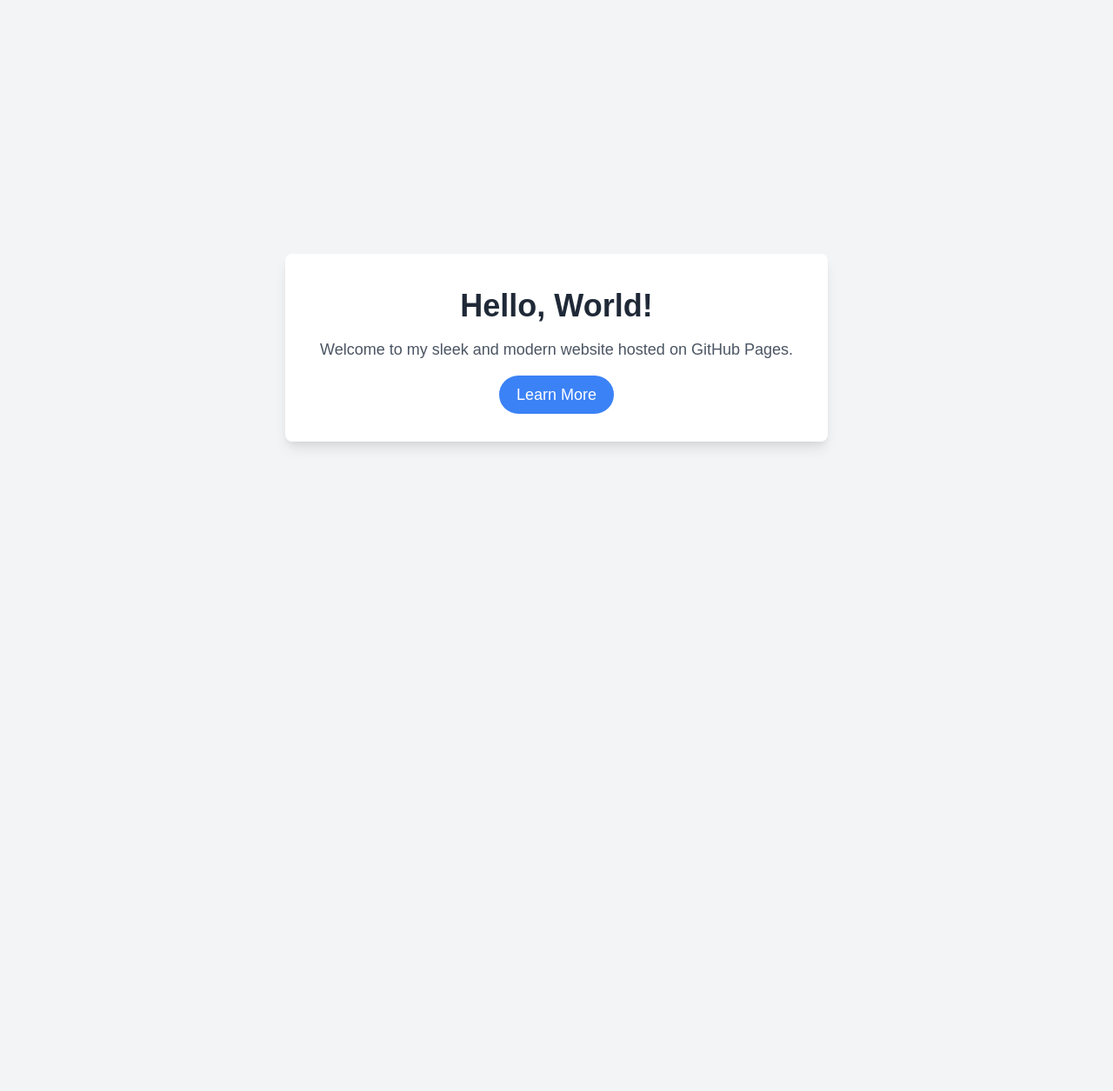
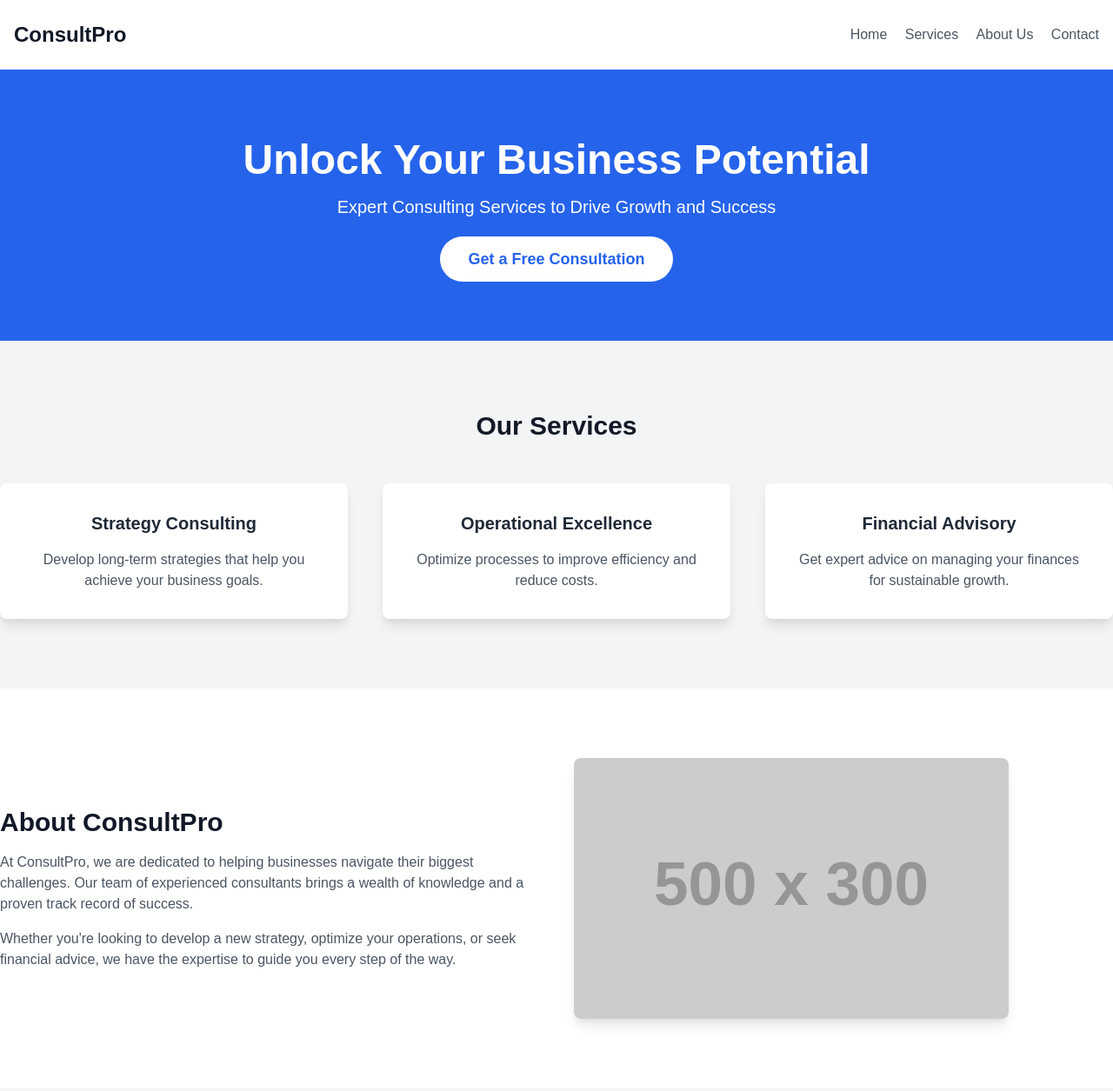
Before and after one commit to rk909090/test_html, a plain HTML site: page index.html in a window 1280 px wide. Shown: the top 1255 px of the page at 87% size. Before the commit the page ends 800 px from the top, so only its background shows below. Drawn offline with nearby package versions, Linux system fonts and the light colour scheme; placeholder pictures from the web are drawn by us; a web font is replaced by a local one.

Commit message:
Update index.html

```diff
--- a/index.html
+++ b/index.html
@@ -1,12 +1,13 @@
 <!DOCTYPE html>
 <html lang="en">
+
 <head>
     <meta charset="UTF-8">
     <meta name="viewport" content="width=device-width, initial-scale=1.0">
-    <title>Hello World</title>
+    <title>Business Consulting Services</title>
     <!-- Tailwind CSS CDN -->
     <link href="https://cdn.jsdelivr.net/npm/tailwindcss@2.2.19/dist/tailwind.min.css" rel="stylesheet">
-    <!-- Google Sans Font (Product Sans alternative) -->
+    <!-- Google Sans Font -->
     <link rel="stylesheet" href="https://fonts.googleapis.com/css2?family=Google+Sans+Text:wght@400;500;700&display=swap">
     <style>
         body {
@@ -14,11 +15,98 @@
         }
     </style>
 </head>
-<body class="bg-gray-100 flex items-center justify-center h-screen">
-    <div class="bg-white p-10 rounded-lg shadow-lg text-center">
-        <h1 class="text-4xl font-bold text-gray-800 mb-4">Hello, World!</h1>
-        <p class="text-lg text-gray-600 mb-6">Welcome to my sleek and modern website hosted on GitHub Pages.</p>
-        <a href="#" class="px-5 py-3 bg-blue-500 text-white rounded-full text-lg hover:bg-blue-700 transition">Learn More</a>
-    </div>
+
+<body class="bg-gray-100">
+    <!-- Header Section -->
+    <header class="bg-white shadow-lg">
+        <div class="max-w-7xl mx-auto px-4 py-6 flex justify-between items-center">
+            <div class="text-2xl font-bold text-gray-900">
+                <a href="#">ConsultPro</a>
+            </div>
+            <nav class="space-x-4">
+                <a href="#" class="text-gray-600 hover:text-blue-500">Home</a>
+                <a href="#services" class="text-gray-600 hover:text-blue-500">Services</a>
+                <a href="#about" class="text-gray-600 hover:text-blue-500">About Us</a>
+                <a href="#contact" class="text-gray-600 hover:text-blue-500">Contact</a>
+            </nav>
+        </div>
+    </header>
+
+    <!-- Hero Section -->
+    <section class="bg-blue-600 text-white py-20">
+        <div class="max-w-7xl mx-auto text-center">
+            <h1 class="text-5xl font-bold mb-4">Unlock Your Business Potential</h1>
+            <p class="text-xl mb-8">Expert Consulting Services to Drive Growth and Success</p>
+            <a href="#contact" class="px-8 py-4 bg-white text-blue-600 rounded-full text-lg font-semibold hover:bg-gray-200">Get a Free Consultation</a>
+        </div>
+    </section>
+
+    <!-- Services Section -->
+    <section id="services" class="py-20 bg-gray-100">
+        <div class="max-w-7xl mx-auto text-center">
+            <h2 class="text-3xl font-bold text-gray-900 mb-12">Our Services</h2>
+            <div class="grid grid-cols-1 md:grid-cols-3 gap-10">
+                <div class="bg-white p-8 rounded-lg shadow-lg">
+                    <h3 class="text-xl font-semibold text-gray-800 mb-4">Strategy Consulting</h3>
+                    <p class="text-gray-600">Develop long-term strategies that help you achieve your business goals.</p>
+                </div>
+                <div class="bg-white p-8 rounded-lg shadow-lg">
+                    <h3 class="text-xl font-semibold text-gray-800 mb-4">Operational Excellence</h3>
+                    <p class="text-gray-600">Optimize processes to improve efficiency and reduce costs.</p>
+                </div>
+                <div class="bg-white p-8 rounded-lg shadow-lg">
+                    <h3 class="text-xl font-semibold text-gray-800 mb-4">Financial Advisory</h3>
+                    <p class="text-gray-600">Get expert advice on managing your finances for sustainable growth.</p>
+                </div>
+            </div>
+        </div>
+    </section>
+
+    <!-- About Us Section -->
+    <section id="about" class="py-20 bg-white">
+        <div class="max-w-7xl mx-auto grid grid-cols-1 md:grid-cols-2 gap-10 items-center">
+            <div>
+                <h2 class="text-3xl font-bold text-gray-900 mb-4">About ConsultPro</h2>
+                <p class="text-gray-600 mb-4">At ConsultPro, we are dedicated to helping businesses navigate their biggest challenges. Our team of experienced consultants brings a wealth of knowledge and a proven track record of success.</p>
+                <p class="text-gray-600">Whether you're looking to develop a new strategy, optimize your operations, or seek financial advice, we have the expertise to guide you every step of the way.</p>
+            </div>
+            <div>
+                <img src="https://via.placeholder.com/500x300" alt="About Us Image" class="rounded-lg shadow-lg">
+            </div>
+        </div>
+    </section>
+
+    <!-- Contact Section -->
+    <section id="contact" class="py-20 bg-gray-100">
+        <div class="max-w-7xl mx-auto text-center">
+            <h2 class="text-3xl font-bold text-gray-900 mb-8">Contact Us</h2>
+            <p class="text-lg text-gray-600 mb-12">Ready to take your business to the next level? Get in touch with us today for a free consultation.</p>
+            <form action="#" method="POST" class="max-w-lg mx-auto bg-white p-8 rounded-lg shadow-lg">
+                <div class="mb-6">
+                    <input type="text" name="name" placeholder="Your Name" class="w-full p-4 bg-gray-100 rounded-lg focus:outline-none focus:ring-2 focus:ring-blue-600">
+                </div>
+                <div class="mb-6">
+                    <input type="email" name="email" placeholder="Your Email" class="w-full p-4 bg-gray-100 rounded-lg focus:outline-none focus:ring-2 focus:ring-blue-600">
+                </div>
+                <div class="mb-6">
+                    <textarea name="message" placeholder="Your Message" class="w-full p-4 bg-gray-100 rounded-lg focus:outline-none focus:ring-2 focus:ring-blue-600" rows="5"></textarea>
+                </div>
+                <button type="submit" class="w-full px-8 py-4 bg-blue-600 text-white rounded-full text-lg font-semibold hover:bg-blue-700 transition">Send Message</button>
+            </form>
+        </div>
+    </section>
+
+    <!-- Footer Section -->
+    <footer class="bg-gray-900 text-white py-6">
+        <div class="max-w-7xl mx-auto text-center">
+            <p>&copy; 2024 ConsultPro. All rights reserved.</p>
+            <nav class="mt-4">
+                <a href="#" class="text-gray-400 hover:text-white">Privacy Policy</a>
+                <span class="mx-2 text-gray-400">|</span>
+                <a href="#" class="text-gray-400 hover:text-white">Terms of Service</a>
+            </nav>
+        </div>
+    </footer>
 </body>
+
 </html>
```
